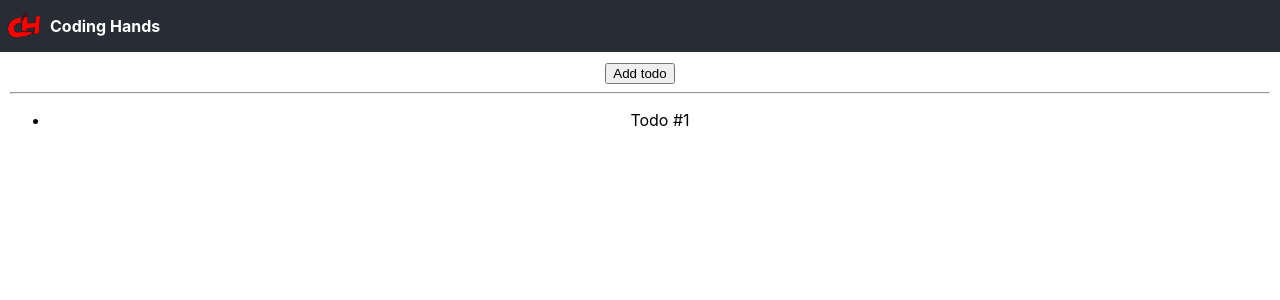
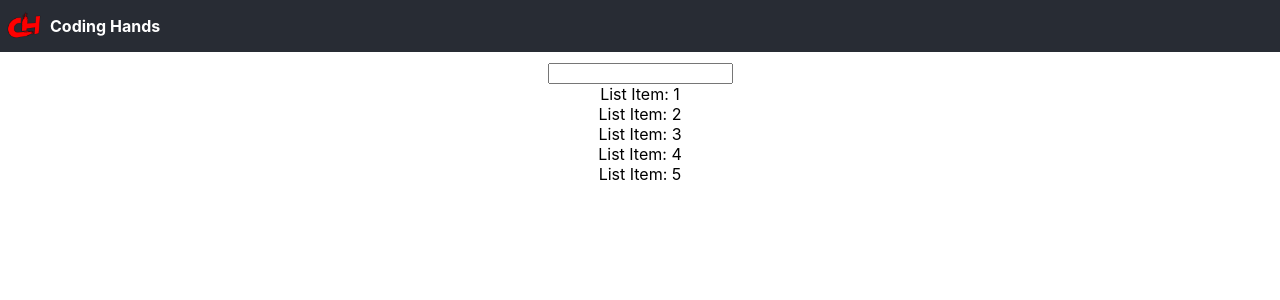
Before and after one commit to Ramesh21071993/coding_hands_react_hooks, a React (Create React App) app: page / in a window 1280 px wide. Shown: the top 300 px of the page. Built offline with nearby package versions, Linux system fonts and the light colour scheme.

Commit message:
UseTransition added

```diff
--- a/src/App.tsx
+++ b/src/App.tsx
@@ -16,6 +16,8 @@
 import UseRef from "./Hooks/UseRef";
 import UseState from "./Hooks/UseState";
 import UseSyncExternalStore from "./Hooks/UseSyncExternalStore";
+import UseTransition from "./Hooks/UseTransition";
+
 
 
 
@@ -41,7 +43,8 @@
         {/* <UseReducer /> */}
         {/* <UseRef /> */}
         {/* <UseState /> */}
-        <UseSyncExternalStore />
+        {/* <UseSyncExternalStore /> */}
+        <UseTransition />
       </body>
     </div>
   );
--- /dev/null
+++ b/src/Hooks/UseTransition/index.tsx
@@ -0,0 +1,37 @@
+import { useState, useTransition } from "react";
+const defaultList = [1, 2, 3, 4, 5];
+
+const App = () => {
+  const [name, setName] = useState("");
+  const [list, setList] = useState(defaultList);
+  const [isPending, startTransition] = useTransition();
+  const sizeOfList = 10000;
+
+  const handleChange = (e: any) => {
+    const { value } = e.target;
+    setName(value);
+
+    startTransition(() => {
+      const data = [];
+      for (let i = 0; i < sizeOfList; i++) {
+        data[i] = value;
+      }
+      setList(data);
+    });
+  };
+
+  return (
+    <>
+      <input type="text" value={name} onChange={handleChange} />
+      {isPending ? (
+        <div>Loading...</div>
+      ) : (
+        list.map((list) => {
+          return <div>List Item: {list}</div>;
+        })
+      )}
+    </>
+  );
+};
+
+export default App;
```
